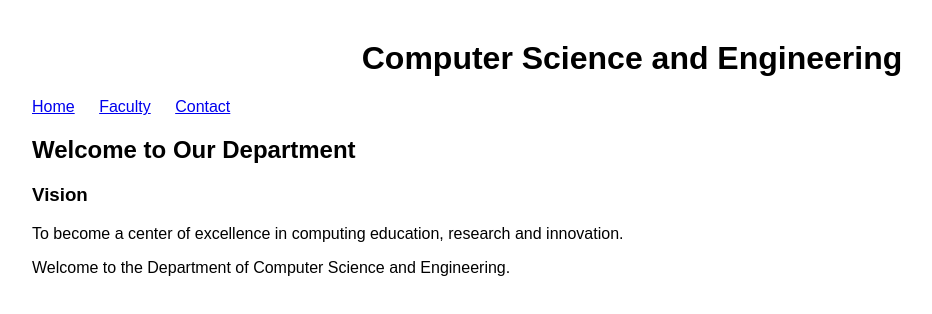
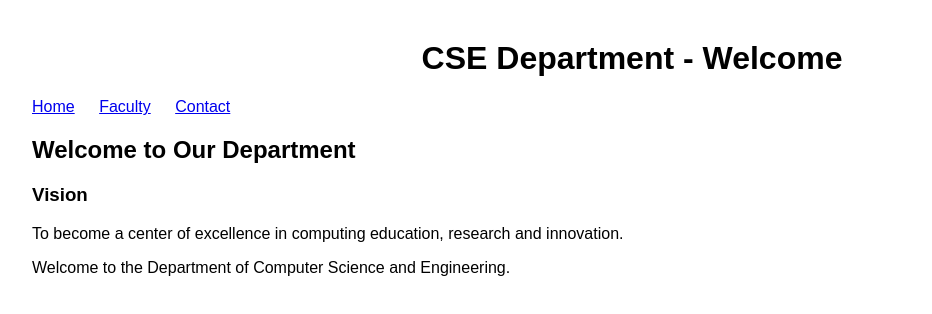
Before and after one commit to 2403a52359/college-department-website, a plain HTML site: page index.html in a window 1280 px wide. Shown: the whole page, without its empty margins (8-940 px from the left). Drawn offline with Linux system fonts and the light colour scheme.

Commit message:
Resolve merge conflict in home page

```diff
--- a/index.html
+++ b/index.html
@@ -5,7 +5,7 @@
     <link rel="stylesheet" href="style.css">
 </head>
 <body>
-    <h1>Computer Science and Engineering</h1>
+    <h1>CSE Department - Welcome</h1>
 
     <nav>
         <a href="index.html">Home</a>
```
